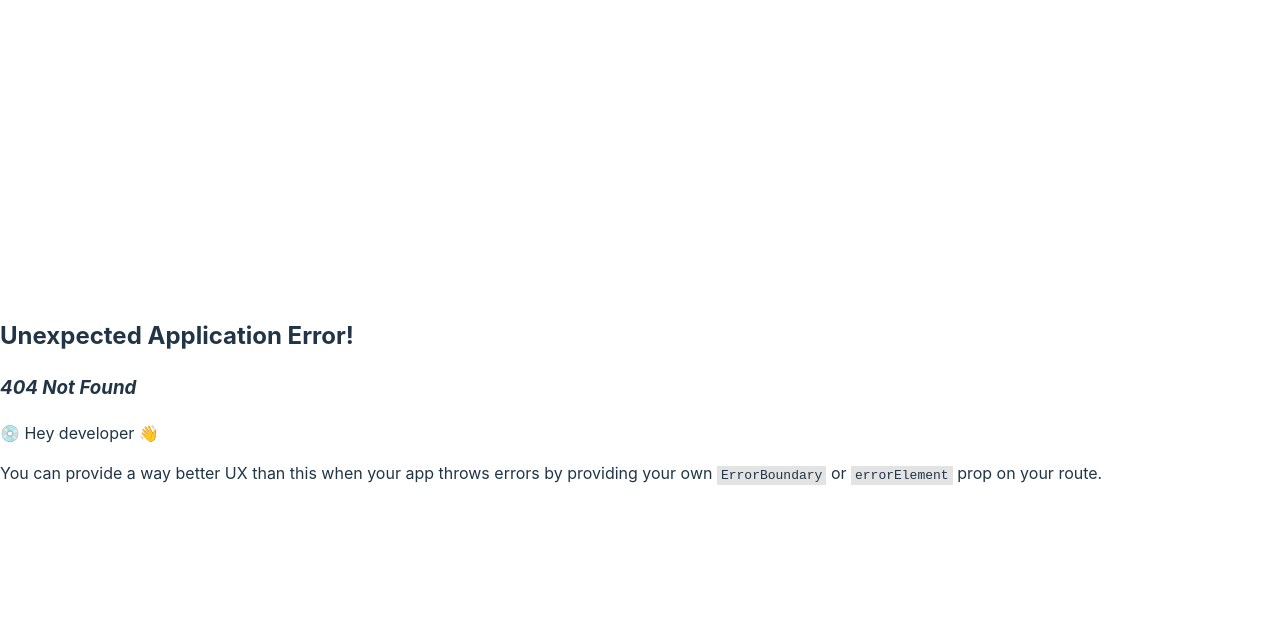
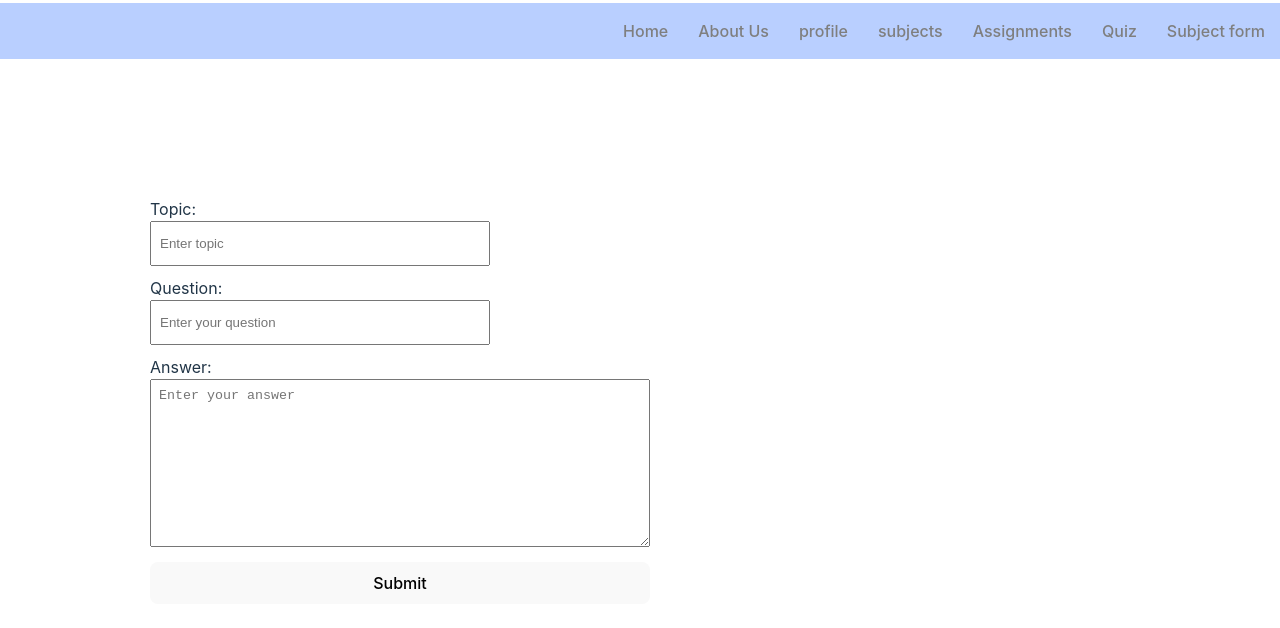
Before and after one commit to Mahdi-matty/Brilla-Mente, a React (Vite) app: page /subjectform in a window 1280 px wide. Before the commit this address had no page. Shown: the top 628 px of the page. Built offline with nearby package versions, Linux system fonts and the light colour scheme.

Commit message:
added subjectform and quiz

```diff
--- /dev/null
+++ b/src/components/UI/subjectForm.jsx
@@ -0,0 +1,38 @@
+function SubjectForm(){
+    return (
+        <div className="newSubjectAdd">
+            <form className="newFormSubject">
+                <label htmlFor="topic">Topic:</label>
+                <input
+                name="topic"
+                id="topic"
+                placeholder="Enter topic"
+                type="text"
+                className="titleNewCard"
+                />
+
+                <label htmlFor="question">Question:</label>
+                <input
+                name="question"
+                id="question"
+                placeholder="Enter your question"
+                type="text"
+                className="questionNewCard"
+                />
+
+                <label htmlFor="answer">Answer:</label>
+                <textarea
+                name="answer"
+                id="answer"
+                placeholder="Enter your answer"
+                className="answerNewCard"
+                />
+
+                <button type="submit">Submit</button>
+            </form>
+
+        </div>
+    )
+}
+
+export default SubjectForm
--- a/src/components/nav.jsx
+++ b/src/components/nav.jsx
@@ -15,12 +15,18 @@ export default function Nav() {
           <Link key={3} className="nav-link text-light newNavHead" to="/profile">
                profile
           </Link>,
-          <Link key={4} className="nav-link text-light newNavHead" to="myPposts">
-                Posts
+          <Link key={4} className="nav-link text-light newNavHead" to="/subjects">
+                subjects
           </Link>,
           <Link key={5} className="nav-link text-light newNavHead" to="/assignments">
                Assignments
           </Link>,
+          <Link key={6} className="nav-link text-light newNavHead" to="/quiz">
+             Quiz
+          </Link>,
+          <Link key={7} className="nav-link text-light newNavHead" to="/subjectform">
+          Subject form
+       </Link>,
               ]}
 
               />
--- a/src/index.css
+++ b/src/index.css
@@ -138,6 +138,38 @@ button:focus,
 button:focus-visible {
   outline: 4px auto -webkit-focus-ring-color;
 }
+.newSubjectAdd {
+  display: flex;
+  justify-content: center;
+  align-items: center;
+  height: 100vh;
+  width: 100vh;
+}
+
+.newFormSubject {
+  position: relative;
+  display: flex;
+  flex-direction: column;
+  width: 500px;
+}
+
+.titleNewCard,
+.questionNewCard,
+.answerNewCard {
+  left: 500px;
+  margin-bottom: 10px;
+
+  padding: 8px;
+}
+
+textarea {
+  height: 150px;
+}
+
+button {
+  padding: 10px;
+  cursor: pointer;
+}
 
 @media (prefers-color-scheme: light) {
   :root {
--- a/src/pages/PostPages.jsx
+++ /dev/null
@@ -1,7 +0,0 @@
-function PostPage(){
-    return (
-        <div></div>
-    )
-}
-
-export default PostPage
--- a/src/pages/ProfilePage.jsx
+++ b/src/pages/ProfilePage.jsx
@@ -11,7 +11,7 @@ import Footer from '../components/footer'
             <ul>
               <li>
                  <Link
-                  to={`/myPosts`}
+                  to={`/subjects`}
                   className="badge bg-primary rounded-pill"
                   >
                      <FaFileAlt className="iconSize"/> {/* Icon for Posts */}
--- /dev/null
+++ b/src/pages/quizPage.jsx
@@ -0,0 +1,7 @@
+function QuiztPage(){
+    return (
+        <div></div>
+    )
+}
+
+export default QuiztPage
--- /dev/null
+++ b/src/pages/subjectPage.jsx
@@ -0,0 +1,15 @@
+import { Link } from 'react-router-dom';
+
+function SubjectPage(){
+    return (
+        <div>
+            <Link to={'/subjectform'}
+            >
+            <button>Add a new Card</button>
+            </Link>
+
+        </div>
+    )
+}
+
+export default SubjectPage
```
Also changed, not shown: src/main.jsx (+14 -3 lines).
